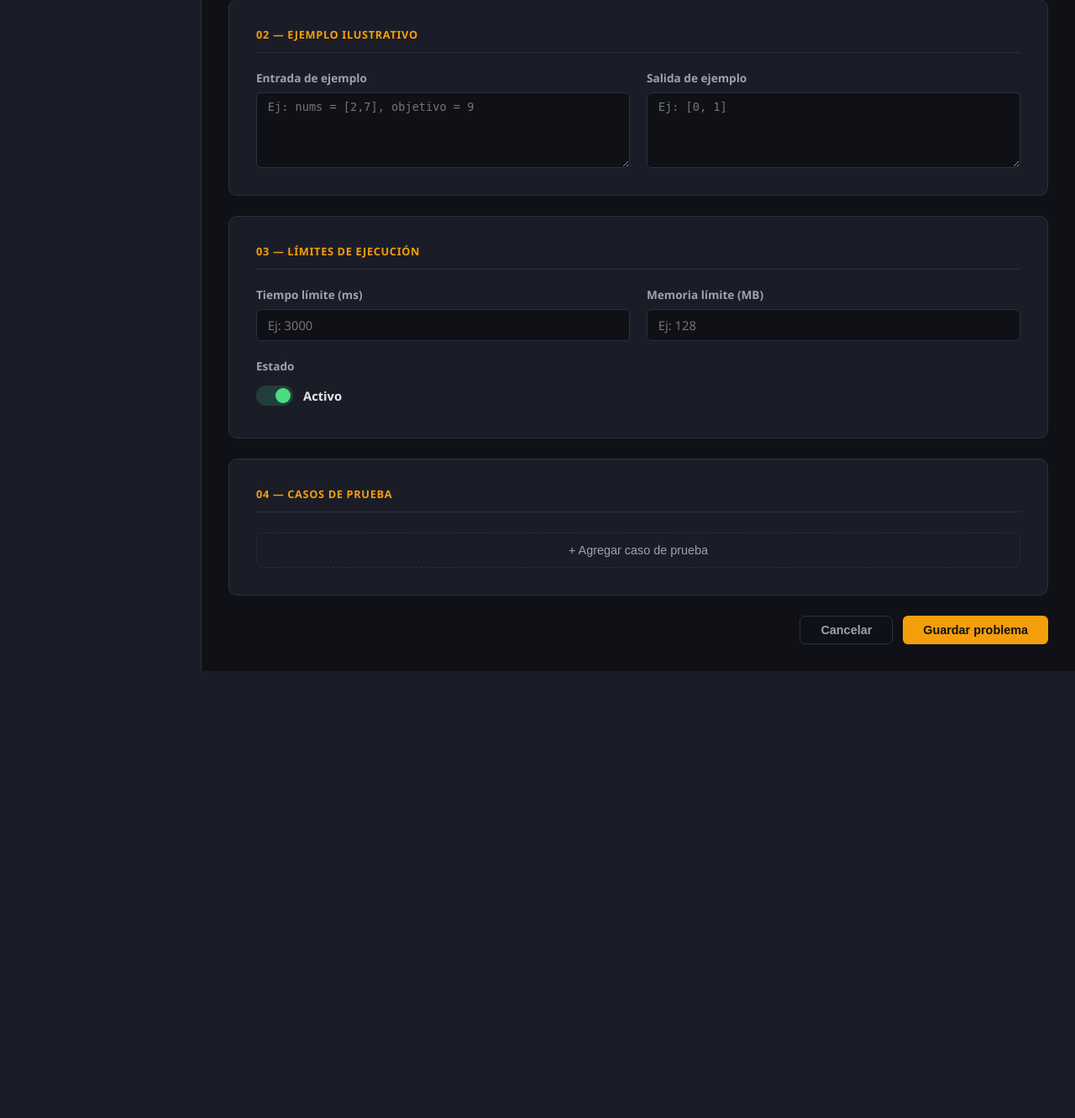
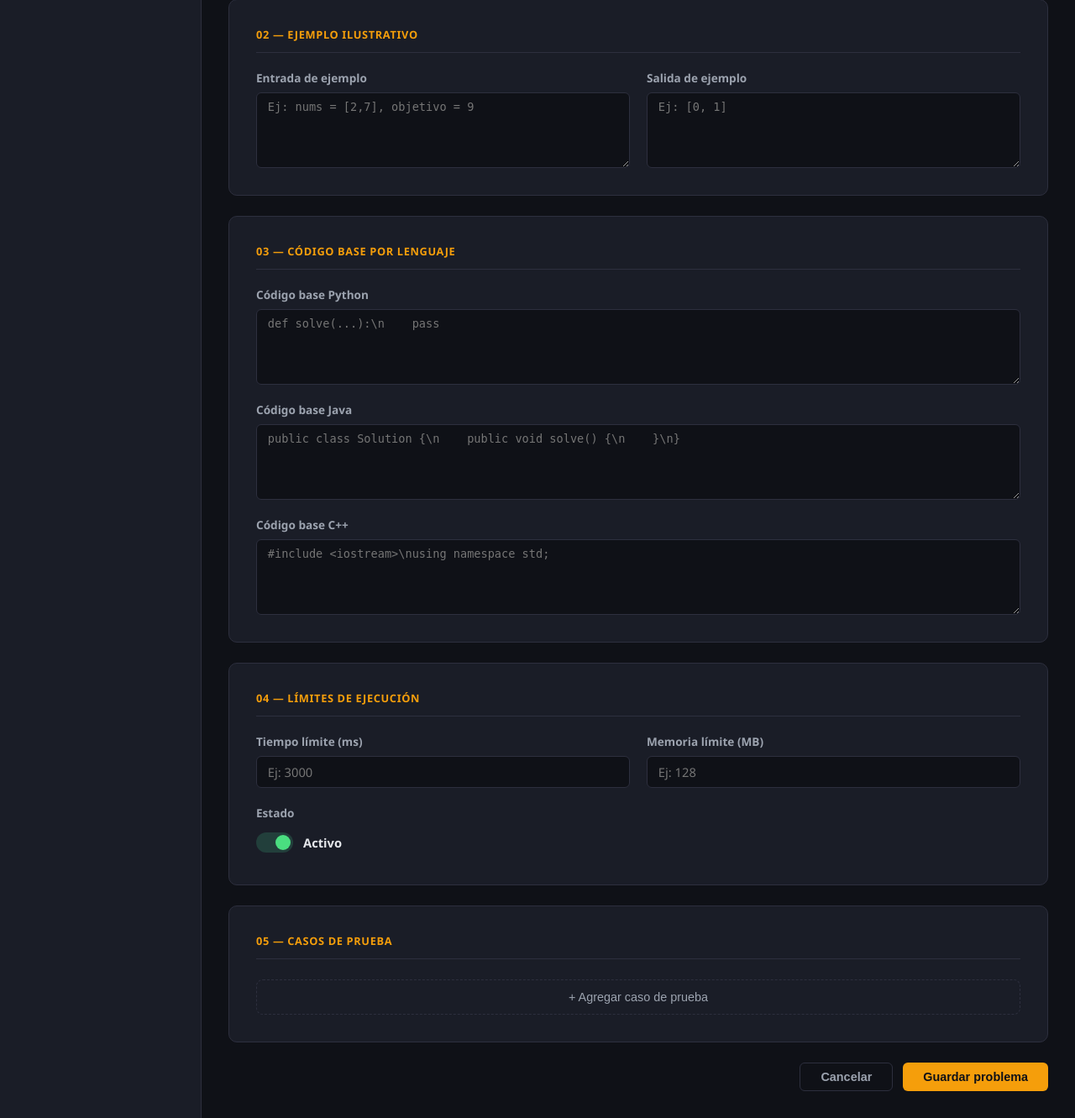
Before and after one commit to Juhoru4/Leet-Code-Clone, a Flask app: template Codigo/app/templates/admin.html in a window 1280 px wide. Shown: the part 748-2079 px from the top of the page at 84% size. Before the commit the page ends 1547 px from the top, so only its background shows below. Run offline with Flask 3, Linux system fonts and the light colour scheme; the template is opened without the code that fills it, so the values that code supplies are empty.

Commit message:
se puede agregar codigo base al crear un problema

```diff
--- a/Codigo/app/templates/admin.html
+++ b/Codigo/app/templates/admin.html
@@ -539,9 +539,28 @@
                 </div>
             </div>
 
+            <!-- CÓDIGOS BASE -->
+            <div class="card">
+                <div class="card-title">03 — Código base por lenguaje</div>
+                <div class="form-grid">
+                    <div class="field form-full">
+                        <label>Código base Python</label>
+                        <textarea id="codigo_base_python" rows="4" placeholder="def solve(...):\n    pass"></textarea>
+                    </div>
+                    <div class="field form-full">
+                        <label>Código base Java</label>
+                        <textarea id="codigo_base_java" rows="4" placeholder="public class Solution {\n    public void solve() {\n    }\n}"></textarea>
+                    </div>
+                    <div class="field form-full">
+                        <label>Código base C++</label>
+                        <textarea id="codigo_base_cpp" rows="4" placeholder="#include <iostream>\nusing namespace std;"></textarea>
+                    </div>
+                </div>
+            </div>
+
             <!-- LÍMITES -->
             <div class="card">
-                <div class="card-title">03 — Límites de ejecución</div>
+                <div class="card-title">04 — Límites de ejecución</div>
                 <div class="form-grid">
                     <div class="field">
                         <label>Tiempo límite (ms)</label>
@@ -566,7 +585,7 @@
 
             <!-- CASOS DE PRUEBA -->
             <div class="card">
-                <div class="card-title">04 — Casos de prueba</div>
+                <div class="card-title">05 — Casos de prueba</div>
                 <div class="casos-list" id="casos-list"></div>
                 <button class="btn-add" onclick="agregarCaso()">
                     + Agregar caso de prueba
@@ -716,6 +735,9 @@
             restricciones: document.getElementById('restricciones').value.trim() || null,
             ejemplo_entrada: document.getElementById('ejemplo_entrada').value.trim() || null,
             ejemplo_salida: document.getElementById('ejemplo_salida').value.trim() || null,
+            codigo_base_python: document.getElementById('codigo_base_python').value.trim() || null,
+            codigo_base_java: document.getElementById('codigo_base_java').value.trim() || null,
+            codigo_base_cpp: document.getElementById('codigo_base_cpp').value.trim() || null,
             limite_tiempo_ms: parseInt(document.getElementById('limite_tiempo_ms').value) || null,
             limite_memoria_mb: parseInt(document.getElementById('limite_memoria_mb').value) || null,
             esta_activo: document.getElementById('esta_activo').checked,
@@ -754,7 +776,7 @@
 
     // ── LIMPIAR ──
     function limpiarForm() {
-        ['titulo','descripcion','restricciones','ejemplo_entrada','ejemplo_salida'].forEach(id => {
+        ['titulo','descripcion','restricciones','ejemplo_entrada','ejemplo_salida','codigo_base_python','codigo_base_java','codigo_base_cpp'].forEach(id => {
             document.getElementById(id).value = '';
         });
         document.getElementById('categoria_id').value = '';
--- a/Codigo/routes/problemas.py
+++ b/Codigo/routes/problemas.py
@@ -106,6 +106,9 @@ def crear_problema():
         restricciones=data.get('restricciones'),
         ejemplo_entrada=data.get('ejemplo_entrada'),
         ejemplo_salida=data.get('ejemplo_salida'),
+        codigo_base_python=data.get('codigo_base_python'),
+        codigo_base_java=data.get('codigo_base_java'),
+        codigo_base_cpp=data.get('codigo_base_cpp'),
         limite_tiempo_ms=data.get('limite_tiempo_ms'),
         limite_memoria_mb=data.get('limite_memoria_mb'),
         esta_activo=data.get('esta_activo', True),
```
